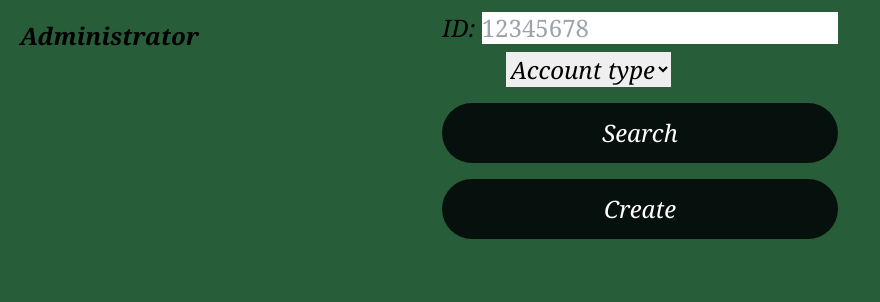
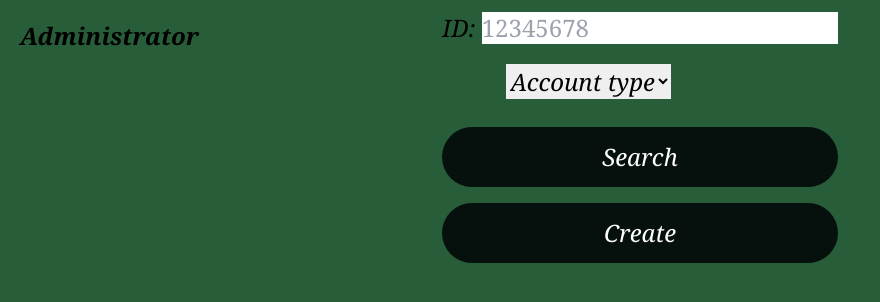
Before and after one commit to navvolcy/mega, a React (Create React App) app: page /UVUadmin in a window 1280 px wide. Shown: the top 302 px of the page, without its empty margins (0-880 px from the left). Built offline with nearby package versions, Linux system fonts and the light colour scheme.

Commit message:
sub components added

```diff
--- a/package.json
+++ b/package.json
@@ -46,6 +46,7 @@
   },
   "devDependencies": {
     "@babel/plugin-transform-private-property-in-object": "^7.24.1",
+    "@babel/plugin-proposal-private-property-in-object": "^7.21.11",
     "@types/react": "^18.2.66",
     "@types/react-dom": "^18.2.22",
     "@vitejs/plugin-react": "^4.2.1",
--- a/src/compnents/UVUadmin.jsx
+++ b/src/compnents/UVUadmin.jsx
@@ -22,11 +22,11 @@ const UVUadmin = () =>{
             <div className="text-2xl italic font-serif ">
                 {/*Teacher form that can do CRUD */}
 
-                    <form className="font-thin text-2xl italic font-serif">
+                    <form className="font-thin text-2xl italic font-serif ">
                         <label><b> ID: </b></label>
                         <input type='text' placeholder='12345678' maxLength={8}/>
                         <div>
-                        <select className="font-thin text-2xl italic font-serif  mx-16 my-2 ">
+                        <select className="font-thin text-2xl italic font-serif  mx-16 my-5 ">
                                 <option>Account type</option>
                                 <option value={"Teacher"}>Teacher</option>
                                 <option value={"TA"}>TA</option>
```
Also changed, not shown: src/compnents/subComponents/Create.jsx (added), src/compnents/subComponents/Delete.jsx (added), src/compnents/subComponents/Search.jsx (added), src/compnents/subComponents/ViewAll.jsx (added), src/compnents/teacher.jsx (line endings or trailing spaces), 1 other file (tests, documents, lock files or other folders).
